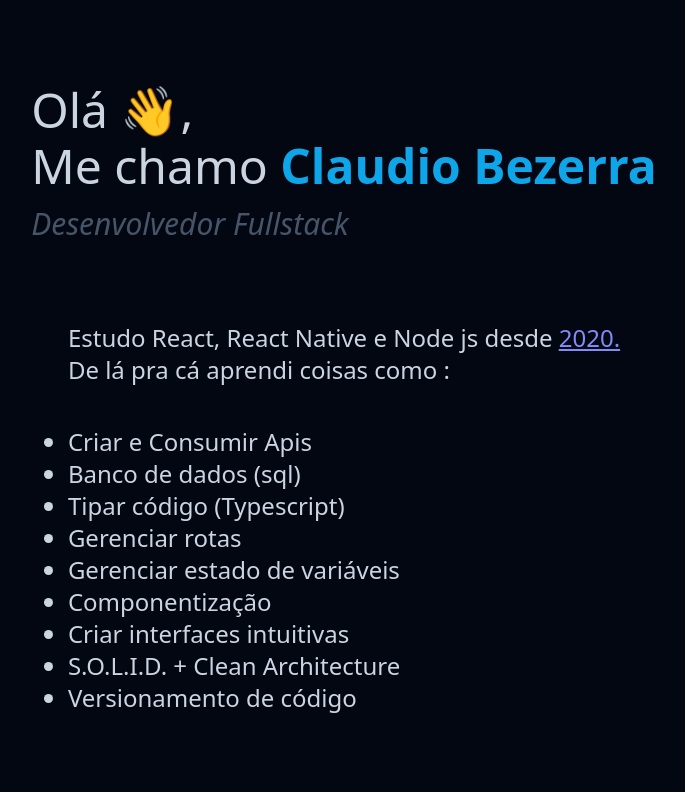
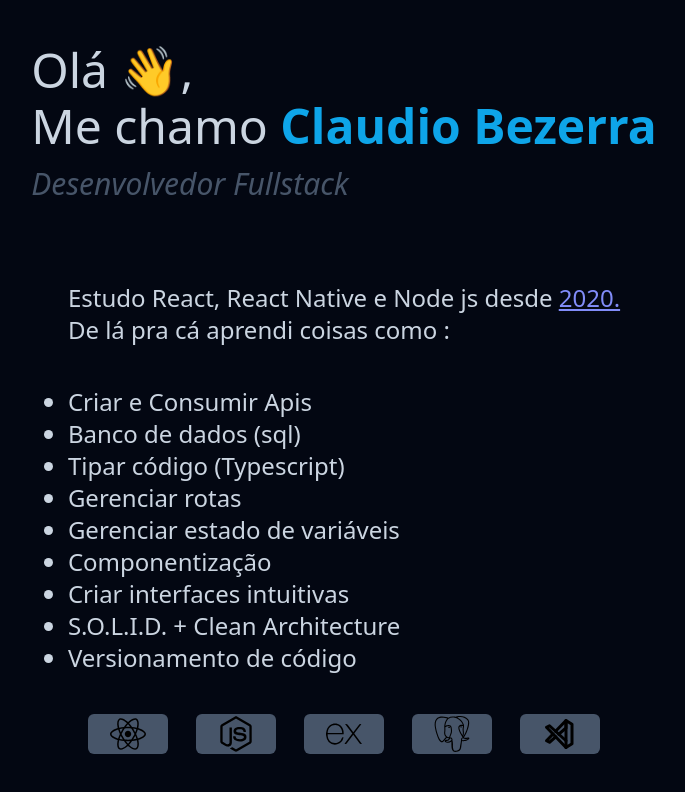
Before and after one commit to ClaudioBzrr/portfolio, a React (Vite) app: page / in a window 1280 px wide. Shown: the top 792 px of the page, without its empty margins (296-981 px from the left). Built offline with nearby package versions, Linux system fonts and the light colour scheme.

Commit message:
✔ Added: Badge component in the tech stack section

```diff
--- a/src/App.tsx
+++ b/src/App.tsx
@@ -1,6 +1,11 @@
+import { FaReact, FaNodeJs } from 'react-icons/fa';
+import { SiExpress, SiPostgresql } from 'react-icons/si';
+import { TbBrandVscode } from 'react-icons/tb';
+import { Badge } from './components/Badge';
+
 export function App() {
   return (
-    <div className="bg-gray-950 w-screen h-screen flex flex-row items-center justify-center">
+    <div className="bg-gray-950 w-screen min-h-screen flex flex-row items-center justify-center">
       <div className="flex flex-col items-center justify-center mx-9">
         <section className="presentation">
           <div className="text-slate-300 text-5xl">
@@ -42,9 +47,15 @@ export function App() {
             </ul>
           </div>
         </section>
-        <section className="tech-stack">
-          <div className="w-full ">
-            <div className="flex flex-row items-center justify-center"></div>
+        <section className="tech-stack mt-10">
+          <div className="md:min-w-[32em] ">
+            <div className="flex flex-row items-center justify-between">
+              <Badge icon={<FaReact />} />
+              <Badge icon={<FaNodeJs />} />
+              <Badge icon={<SiExpress />} />
+              <Badge icon={<SiPostgresql />} />
+              <Badge icon={<TbBrandVscode />} />
+            </div>
           </div>
         </section>
       </div>
--- a/src/components/Badge.tsx
+++ b/src/components/Badge.tsx
@@ -0,0 +1,13 @@
+import React from 'react';
+
+interface IBadge {
+  icon: React.JSX.Element;
+}
+
+export function Badge({ icon }: IBadge) {
+  return (
+    <div className="p-5 transition-all ease-linear duration-200  w-20 h-10 bg-slate-600 flex flex-row items-center justify-center rounded-md text-4xl hover:ring-2 hover:ring-gray-400 hover:animate-ping">
+      {icon}
+    </div>
+  );
+}
```
